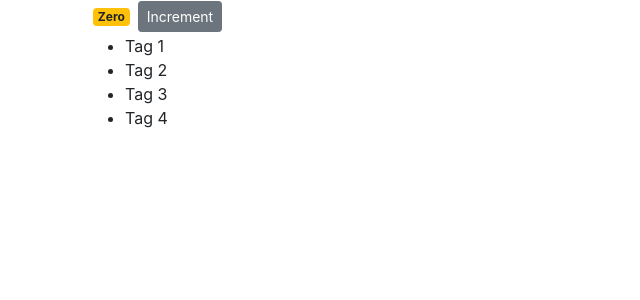
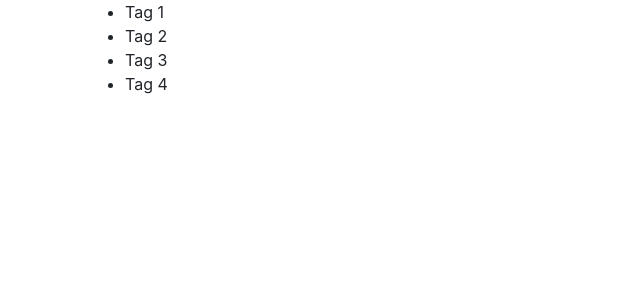
Before and after one commit to yayner2002/item-counter, a React (Create React App) app: page / in a window 1280 px wide. Shown: the top 300 px of the page, without its empty margins (0-640 px from the left). Built offline with nearby package versions, Linux system fonts and the light colour scheme.

Commit message:
Conditional rendering

```diff
--- a/src/components/counter.jsx
+++ b/src/components/counter.jsx
@@ -6,25 +6,19 @@ class Counter extends Component {
     tags: ["Tag 1", "Tag 2", "Tag 3", "Tag 4"],
   };
 
-  render() {
+  renderTags() {
+    if (this.state.tags.length === 0) return <p>No Tags to Display</p>;
     return (
-      <div className="container">
-        <span className={this.getBadgeClasses()}>{this.formatCount()}</span>
-        <button className="btn btn-secondary btn-sm">Increment</button>
-        <ul>{this.state.tags.map(tag => <li key={tag}>{tag}</li>)}</ul>
-      </div>
+      <ul>
+        {this.state.tags.map((tag) => (
+          <li key={tag}>{tag}</li>
+        ))}
+      </ul>
     );
   }
 
-  getBadgeClasses() {
-    let classes = "badge m-2 badge-";
-    classes += this.state.count === 0 ? "warning" : "primary";
-    return classes;
-  }
-
-  formatCount() {
-    const { count } = this.state;
-    return count === 0 ? "Zero" : count;
+  render() {
+    return <div className="container">{this.renderTags()}</div>;
   }
 }
 
```
